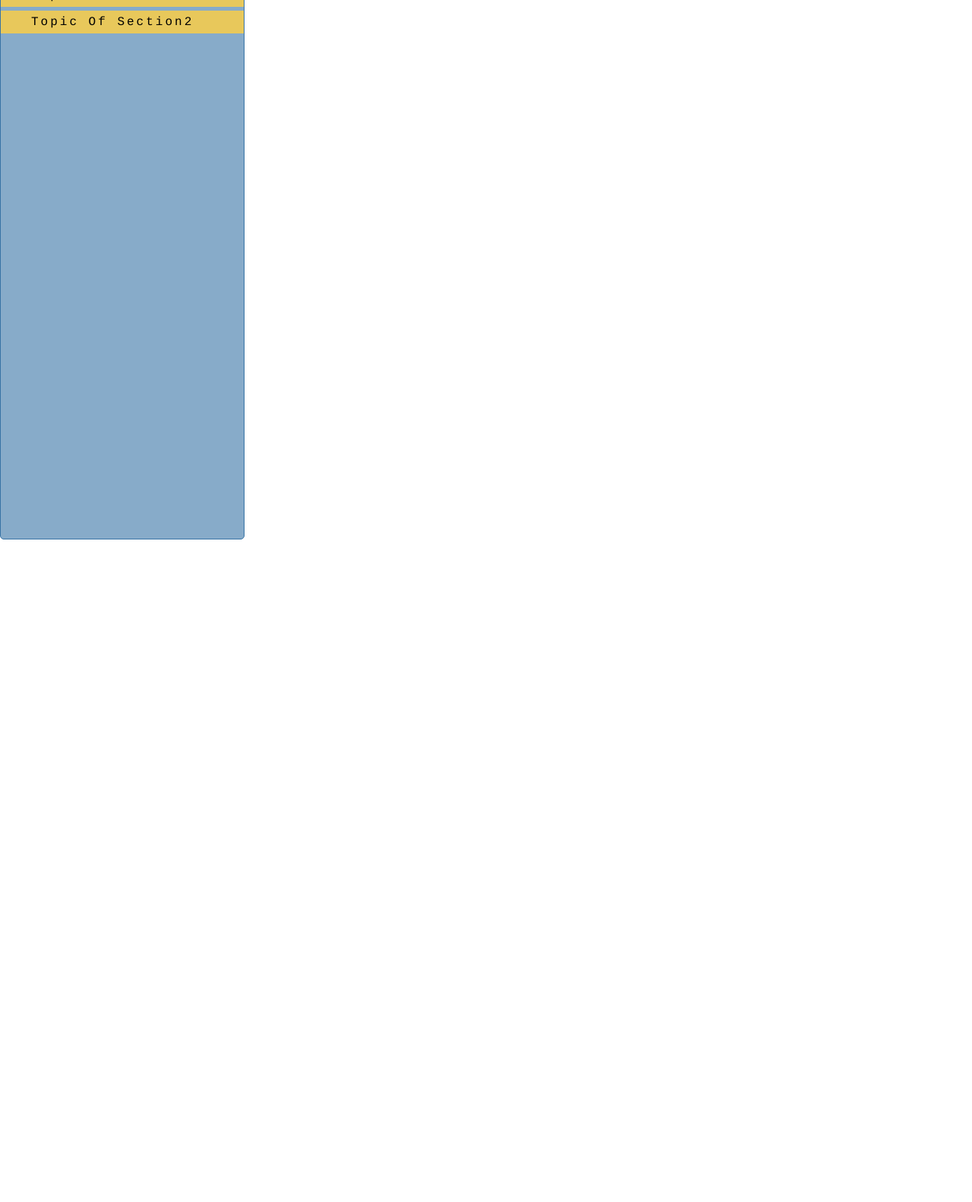
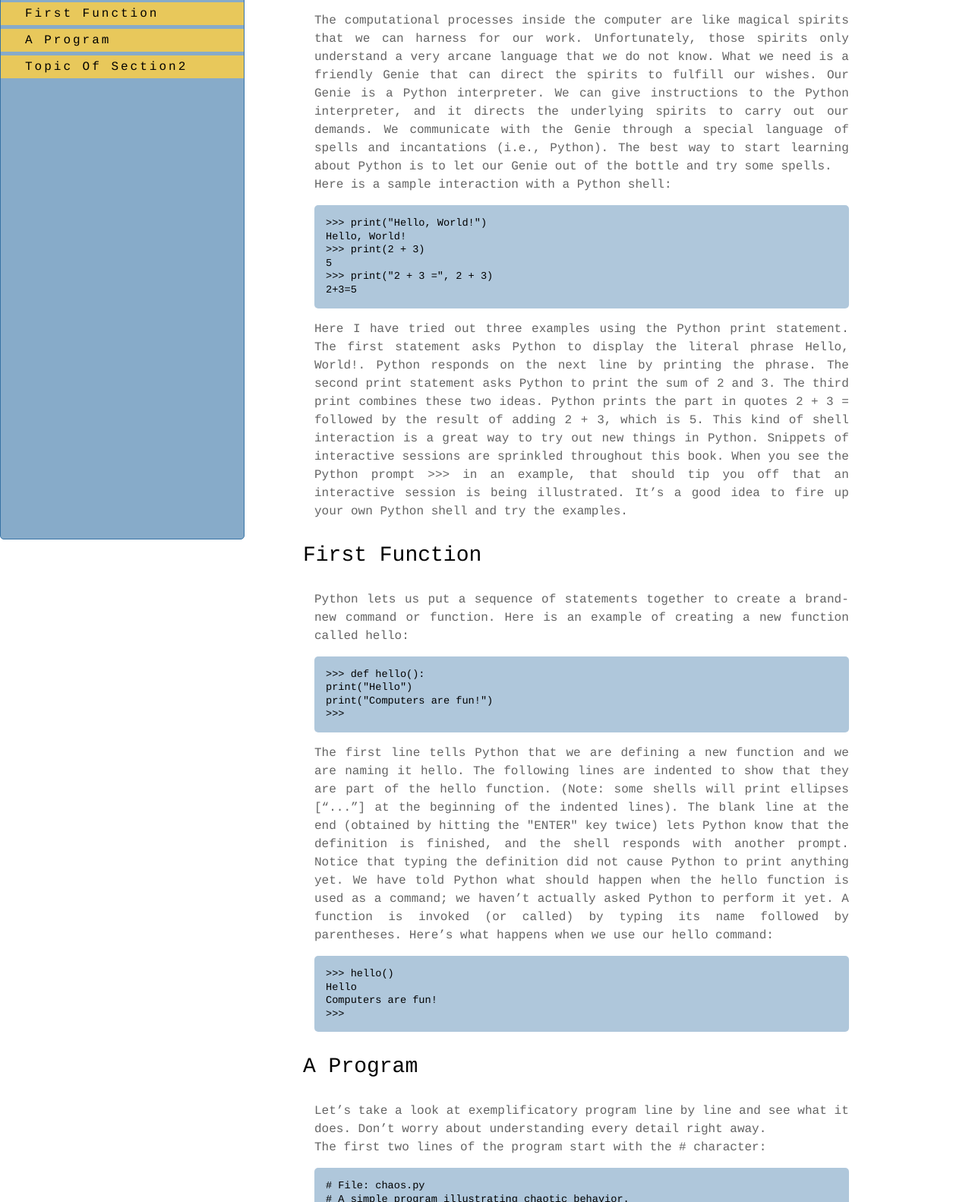
Before and after one commit to mscbr/python-documentation, a plain HTML site: page index.html in a window 1280 px wide. Shown: the part 92-1674 px from the top of the page at 76% size. Before the commit the page ends 1030 px from the top, so only its background shows below. Drawn offline with Linux system fonts and the light colour scheme.

Commit message:
[navbar and main-docs designed and styled; first 3 section of documentation added]

```diff
--- a/index.html
+++ b/index.html
@@ -6,20 +6,99 @@
 </head>
 <body>
 	<nav id="navbar">
-			<header id="nav-header">Python Docs</header>
+			<header id="nav-header">Python&trade; Docs</header>
 		<div id="navlink-div">
-			<a href="#" class="nav-link">Topic Of Section</a>
-			<a href="#" class="nav-link">Topic Of Section1</a>
+			<a href="#Introduction" class="nav-link">Introduction</a>
+			<a href="#First_Function" class="nav-link">First Function</a>
+			<a href="#A_Program" class="nav-link">A Program</a>
 			<a href="#" class="nav-link">Topic Of Section2</a>
 		</div>
 	</nav>
 	<main id="main-doc">
+		<section class="main-section" id="Introduction">
+			<header><h1>Introduction</h1></header>
+			<p>
+				The computational processes inside the computer are like magical spirits that we can harness for our work. Unfortunately, those spirits only understand a very arcane language that we do not know. What we need is a friendly Genie that can direct the spirits to fulfill our wishes. Our Genie is a Python interpreter. We can give instructions to the Python interpreter, and it directs the underlying spirits to carry out our demands. We communicate with the Genie through a special language of spells and incantations (i.e., Python). The best way to start learning about Python is to let our Genie out of the bottle and try some spells.<br />
+				Here is a sample interaction with a Python shell:<br />
+			</p>
+			<div class="code">
+				<code>
+					>>> print("Hello, World!")<br />
+					Hello, World!<br />
+					>>> print(2 + 3)<br />
+					5<br />
+					>>> print("2 + 3 =", 2 + 3)<br />
+					2+3=5
+				</code>
+			</div>
+			<p>
+				Here I have tried out three examples using the Python print statement. The first statement asks Python to display the literal phrase Hello, World!. Python responds on the next line by printing the phrase. The second print statement asks Python to print the sum of 2 and 3. The third print combines these two ideas. Python prints the part in quotes 2 + 3 = followed by the result of adding 2 + 3, which is 5.
+				This kind of shell interaction is a great way to try out new things in Python. Snippets of interactive sessions are sprinkled throughout this book. When you see the Python prompt >>> in an example, that should tip you off that an interactive session is being illustrated. It’s a good idea to fire up your own Python shell and try the examples.
+			</p>
+		</section>
+		<section class="main-section" id=" First_Function">
+			<header><h1>First Function</h1></header>
+			<p>
+				Python lets us put a sequence of statements together to create a brand-new command or function. Here is an example of creating a new function called hello:<br>
+			</p>
+			<div class="code">
+				<code>
+					>>> def hello():<br />
+       				print("Hello")<br />
+        			print("Computers are fun!")<br />
+					>>>
+				</code>
+			</div>
+			<p>
+				The first line tells Python that we are defining a new function and we are naming it hello. The following lines are indented to show that they are part of the hello function. (Note: some shells will print ellipses [“...”] at the beginning of the indented lines). The blank line at the end (obtained by hitting the "ENTER" key twice) lets Python know that the definition is finished, and the shell responds with another prompt. Notice that typing the definition did not cause Python to print anything yet. We have told Python what should happen when the hello function is used as a command; we haven’t actually asked Python to perform it yet.
+				A function is invoked (or called) by typing its name followed by parentheses. Here’s what happens when we use our hello command:
+			</p>
+			<div class="code">
+				<code>
+					>>> hello()<br />
+					Hello<br />
+					Computers are fun!<br />
+					>>>
+				</code>
+			</div>
+		</section>
+		<section class="main-section" id="A_Program">
+			<header><h1>A Program</h1></header>
+			<p>
+				Let’s take a look at exemplificatory program line by line and see what it does. Don’t worry about understanding every detail right away.<br />
+				The first two lines of the program start with the # character:
+			</p>
+			<div class="code">
+				<code>
+					# File: chaos.py<br />
+					# A simple program illustrating chaotic behavior.
+				</code>
+			</div>
+			<p>
+				These lines are called comments. They are intended for human readers of the program and are ignored by Python. The Python interpreter always skips any text from the pound sign (#) through the end of a line.<br />
+				The next line of the program begins the definition of a function called main:
+			</p>
+			<div class="code">
+				<code>
+					def main():<br />
+    				print("This program illustrates a chaotic function")<br />
+    				x = eval(input("Enter a number between 0 and 1: "))<br />
+    				for i in range(10):<br />
+        			x = 3.9 * x * (1 - x)<br />
+        			print(x)<br /><br />
+					main()
+				</code>
+			</div>
+			<p>
+				Strictly speaking, it would not be necessary to create a main function. Since the lines of a module are executed as they are loaded, we could have written our program without this definition. One immediate benefit of this approach was illustrated above; it allows us to run the program by simply invoking chaos.main(). We don’t have to restart the Python shell in order to run it again, which would be necessary in the main-less case. The first line inside of main is really the beginning of our program.
+			</p>
+		</section>
 		<section class="main-section" id="Topic_Of_Section">
-			<header>Topic Of Section</header>
-			<!-- 10 * <p></p> in total in .main-section
+			<header><h1>Topic Of Section</h1></header>
+		</section>
+		<!-- 10 * <p></p> in total in .main-section
 			5 * <code></code> in total in .main-section
 			5 * <li></li> in total in .main section -->
-		</section>
 	</main>
 	<footer>
 
--- a/style.css
+++ b/style.css
@@ -55,12 +55,33 @@ html,body {
 	background-color: #ffffff;
 	color: #646464;
 }
-header {
-
+h1 {
+	font-size: 28px;
+	color: #000;
+	margin-top: 25px;
+	margin-bottom: 25px;
+}
+p {
+	margin-left: 15px;
+	text-align: justify;
+}
+code {
+	color: #000;
+	font-size: 85%;
+}
+.code {
+	margin-left: 15px;
+	margin-top:  15px;
+	margin-bottom:  15px;
+	background-color: rgba(55,115,165, 0.4);
+	padding: 15px;
+	border-radius: 5px;
+	width: auto;
+	line-height: 1.1;
 }
 #navbar {
 	position: fixed;
-		border: 0.5px solid #3773a5;
+	border: 0.5px solid #3773a5;
 	width: 25%;
 	height: 100%;
 	border-radius: 5px;
@@ -71,7 +92,8 @@ header {
 }
 #nav-header {
 	color: #fff;
-	padding: 3px 0 3px 40px;
+	padding: 3px 0 3px 32px;
+	font-size: 32px;
 }
 #navlink-div {
 	height: 100%;
@@ -83,9 +105,8 @@ header {
 .nav-link {
 	text-decoration: none;
 	color: #000;
-	padding: 3px 0 3px 40px;
+	padding: 3px 0 3px 32px;
 	background-color: rgba(255,207,63, 0.8);
-	/*background-color: #ffcf3f;*/
 	margin-top: 5px;
 	margin-right: 0.5px;
 
@@ -96,8 +117,10 @@ header {
 }
 #main-doc {
 	display: inline-block;
-	margin-left: 25%;
+	margin-left: 30%;
 	padding: 15px;
-	height: 1000px;
-
+	height: auto;
 }
+.main-section {
+	width: 83%;
+}
```
Also changed, not shown: 1 other file.
